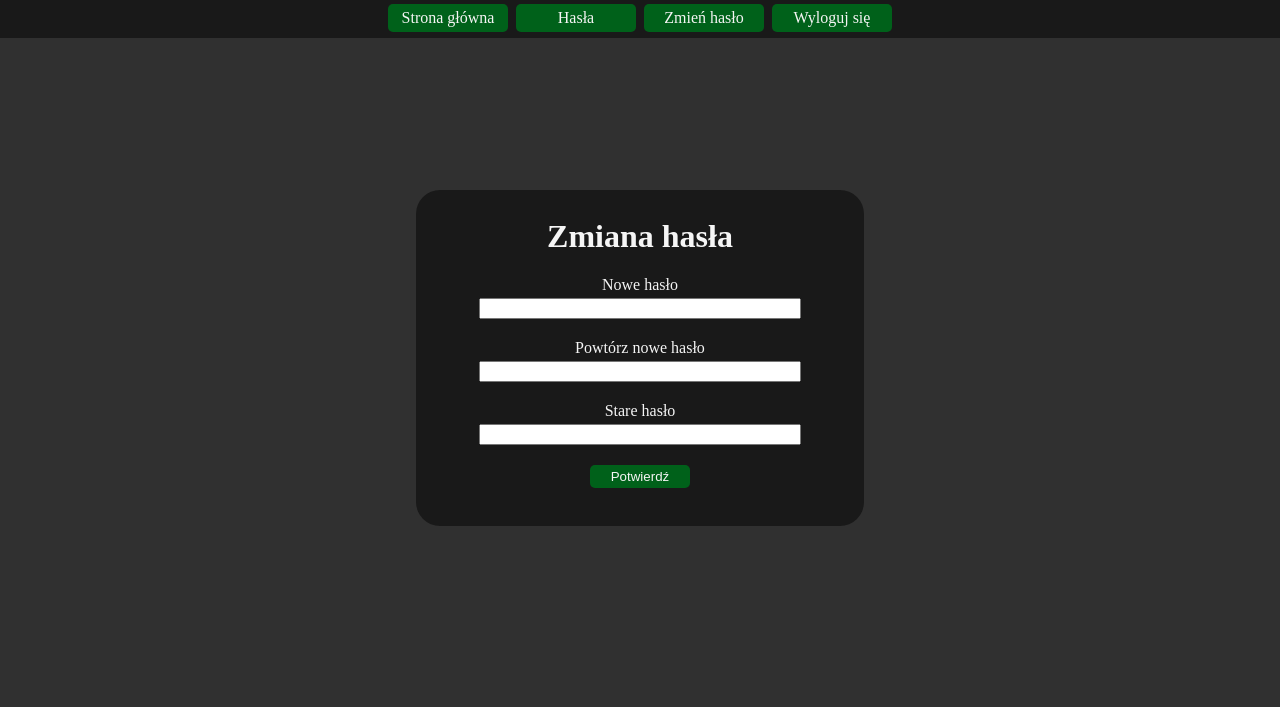
After one commit to 7Bubun/secure-web-password-manager, a Flask app: page /change-password in a window 1280 px wide. The commit adds this page. Shown: the top 707 px of the page. Run offline with Flask 2, Linux system fonts and the light colour scheme; the visitor is signed in with stand-in values (Sample User, id 1); parts of the project's set-up code (start-up, migrations or seed data) failed here and were passed over.

Commit message:
Implement changing account's password

```diff
--- a/application/main.py
+++ b/application/main.py
@@ -1,3 +1,4 @@
+from os import link
 from flask import Flask, redirect, render_template, request, session
 from Crypto.Protocol.KDF import PBKDF2
 from Crypto.Random import get_random_bytes
@@ -54,6 +55,36 @@ def register():
 
         else:
             return render_template('message.html', message='różne', link='/register') #TMP message
+
+@app.route('/change-password')
+def change_password():
+    if not 'username' in session:
+        return redirect('/login')
+
+    return render_template('change_password.html')
+
+@app.route('/change-password', methods=['POST'])
+def change_password_post():
+    if not 'username' in session:
+        return redirect('/login')
+
+    username = session['username']
+    new_password = request.form['new-password']
+    new_password_repeated = request.form['repeated-new-password']
+    old_password = request.form['old-password']
+
+    try:
+        dbm.verify_user(username, old_password)
+
+        if new_password == new_password_repeated:
+            dbm.change_users_account_password(username, new_password)
+        else:
+            return render_template('message.html', message='różne', link='/change-password') # TMP message
+
+    except Exception as e:
+        return render_template('message.html', message=e, link='/change-password') # TMP message
+
+    return render_template('message.html', message='Pomyślnie zmieniono hasło', link='/passwords')
 
 @app.route('/passwords')
 def passwords():
--- a/application/static/css/style.css
+++ b/application/static/css/style.css
@@ -20,9 +20,16 @@ body {
 }
 
 .navbar-container {
-    width: 384px;
     margin-left: auto;
     margin-right: auto;
+}
+
+.navbar-container-logged {
+    width: 512px;
+}
+
+.navbar-container-unlogged {
+    width: 384px;
 }
 
 .navbar-btn {
--- /dev/null
+++ b/application/templates/change_password.html
@@ -0,0 +1,24 @@
+{% extends "logged_layout.html" %}
+
+{% block maincontent %}
+
+<div id="login-container" class="container centered-content">
+    <div id="login-form" class="centered-content">
+        <form action="#" method="post">
+            <h1>Zmiana hasła</h1>
+
+            <label for="new-password">Nowe hasło</label> <br />
+            <input type="password" name="new-password" id="new-password" class="login-text-input" /> <br />
+
+            <label for="repeated-new-password">Powtórz nowe hasło</label> <br />
+            <input type="password" name="repeated-new-password" id="repeated-new-password" class="login-text-input" />
+            <br />
+
+            <label for="old-password">Stare hasło</label> <br />
+            <input type="password" name="old-password" id="old-password" class="login-text-input" /> <br />
+            <input type="submit" value="Potwierdź" class="btn-input register-btn-input" />
+        </form>
+    </div>
+</div>
+
+{% endblock %}
--- a/application/templates/logged_layout.html
+++ b/application/templates/logged_layout.html
@@ -2,13 +2,17 @@
 
 {% block content %}
 <div class="navbar">
-    <div class="navbar-container">
+    <div class="navbar-container navbar-container-logged">
         <a href="/" class="navbar-btn">
             Strona główna
         </a>
 
         <a href="/passwords" class="navbar-btn">
             Hasła
+        </a>
+
+        <a href="/change-password" class="navbar-btn">
+            Zmień hasło
         </a>
 
         <a href="/logout" class="navbar-btn">
--- a/application/templates/unlogged_layout.html
+++ b/application/templates/unlogged_layout.html
@@ -2,7 +2,7 @@
 
 {% block content %}
 <div class="navbar">
-    <div class="navbar-container">
+    <div class="navbar-container navbar-container-unlogged">
         <a href="/" class="navbar-btn">
             Strona główna
         </a>
```
Also changed, not shown: application/db_manager.py (+12 -0 lines).
